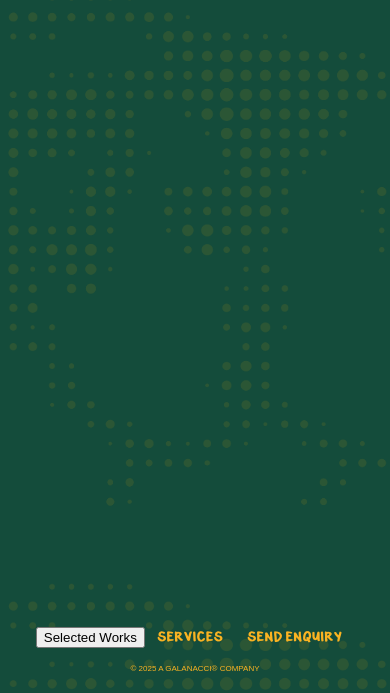
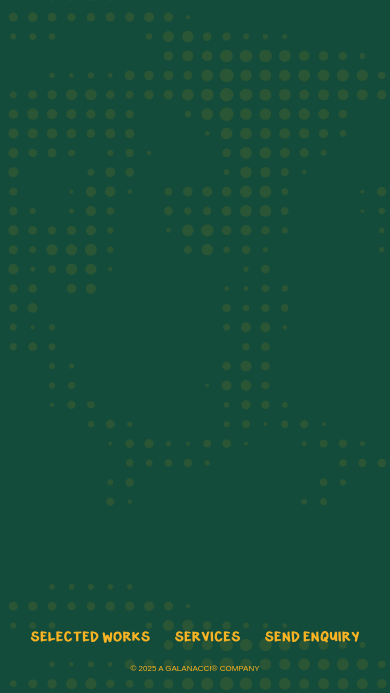
Before and after one commit to galanacci/GVERSE-PORTFOLIO-PAGE, a plain HTML site: page index.html in a window 390 px wide. Shown: the part 151-844 px from the top of the page. Drawn offline with Linux system fonts and the light colour scheme.

Commit message:
Update style.css

```diff
--- a/style.css
+++ b/style.css
@@ -108,7 +108,7 @@ nav {
     background-color: rgba(0, 0, 0, 0.0);
 }
 
-#send-enquiry, #work-examples, #services {
+#send-enquiry, #selected-works, #services {
     padding: 10px 20px;
     font-size: 16px;
     background-color: transparent;
@@ -123,19 +123,19 @@ nav {
     position: relative;
 }
 
-#send-enquiry::before, #work-examples::before, #services::before {
+#send-enquiry::before, #selected-works::before, #services::before {
     display: none; /* Removed since Galanacci is already bold */
 }
 
-#send-enquiry:hover, #work-examples:hover, #services:hover,
-#send-enquiry:active, #work-examples:active, #services:active,
-#send-enquiry:focus, #work-examples:focus, #services:focus {
+#send-enquiry:hover, #selected-works:hover, #services:hover,
+#send-enquiry:active, #selected-works:active, #services:active,
+#send-enquiry:focus, #selected-works:focus, #services:focus {
     color: #fab322;
     transform: scale(1.1); /* Added scale effect on hover */
 }
 
 @media (max-width: 480px) {
-    #send-enquiry, #work-examples, #services {
+    #send-enquiry, #selected-works, #services {
         font-size: 12px;
         padding: 8px 12px;
     }
```
